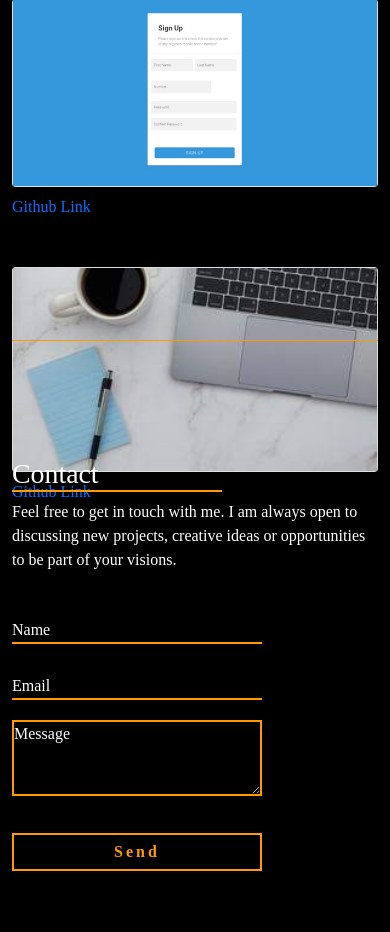
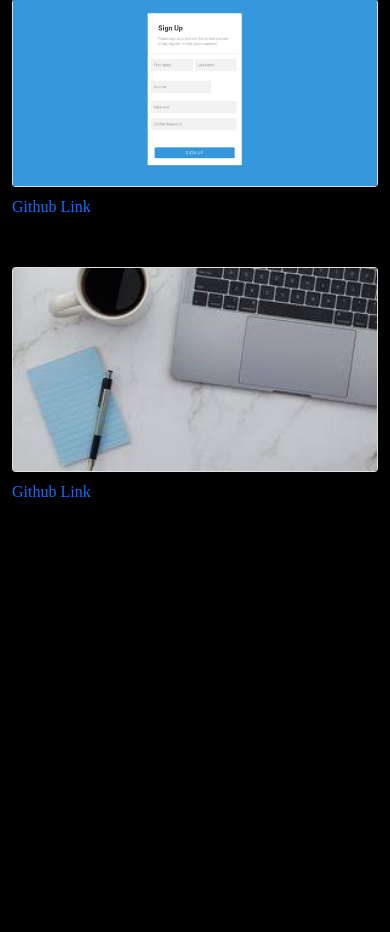
Before and after one commit to Oluwatemmy/Portfolio, a PHP site: page / in a window 390 px wide. Shown: the part 5568-6500 px from the top of the page. Run offline with PHP 8.4, Linux system fonts and the light colour scheme; some web fonts are replaced.

Commit message:
Update style.css

```diff
--- a/portfolio/style.css
+++ b/portfolio/style.css
@@ -405,20 +405,20 @@
 
 @media screen and (max-width: 770px) {
     #portfolio {
-        height: 250vh;
+        height: 265vh;
     }
 
 }
 
 @media screen and (max-width: 460px) {
     #portfolio {
-        height: 200vh;
+        height: 2150vh;
     }
 }
 
 @media screen and (max-width: 380px) {
     #portfolio {
-        height: 210vh;
+        height: 225vh;
     }
 }
 
```
